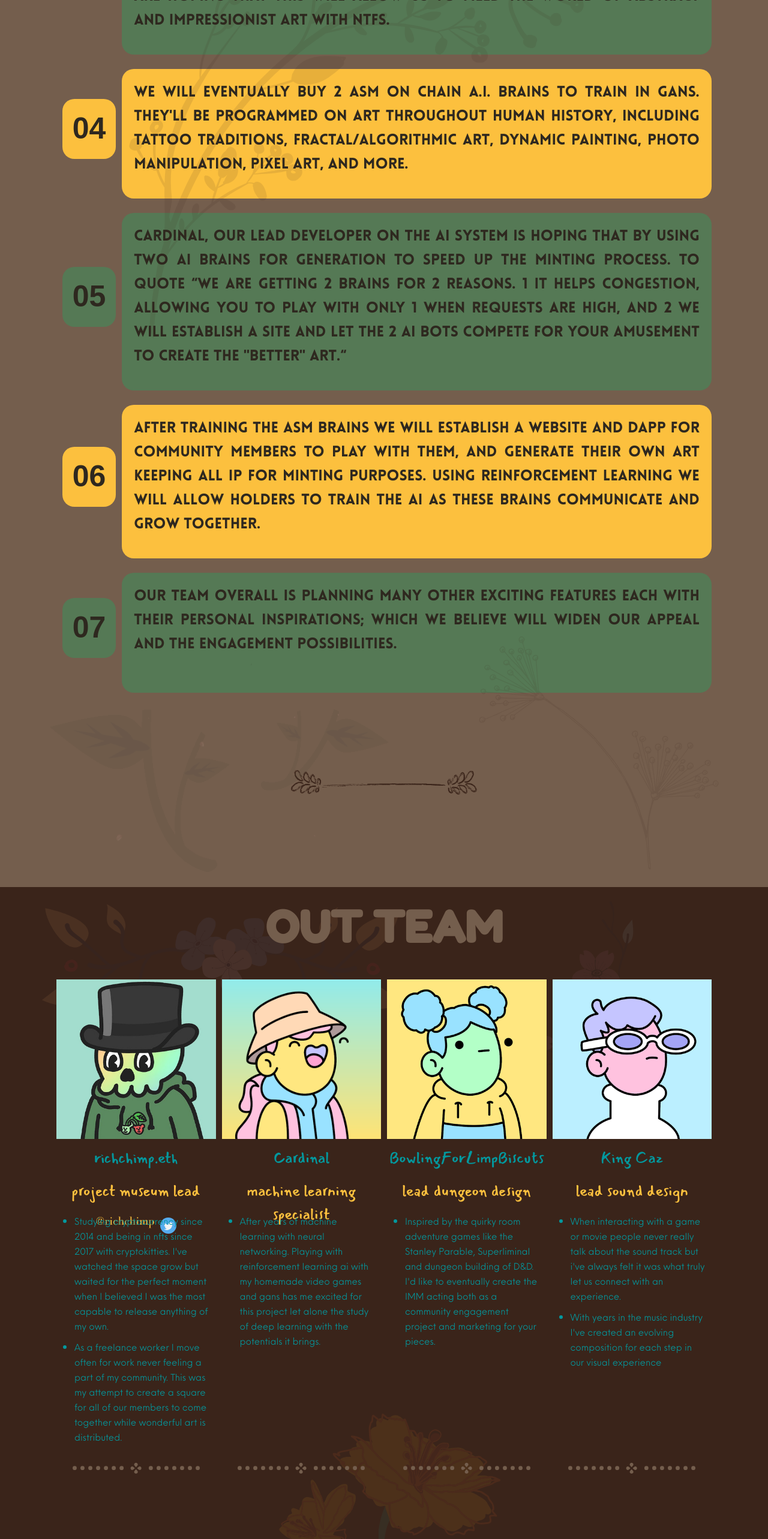
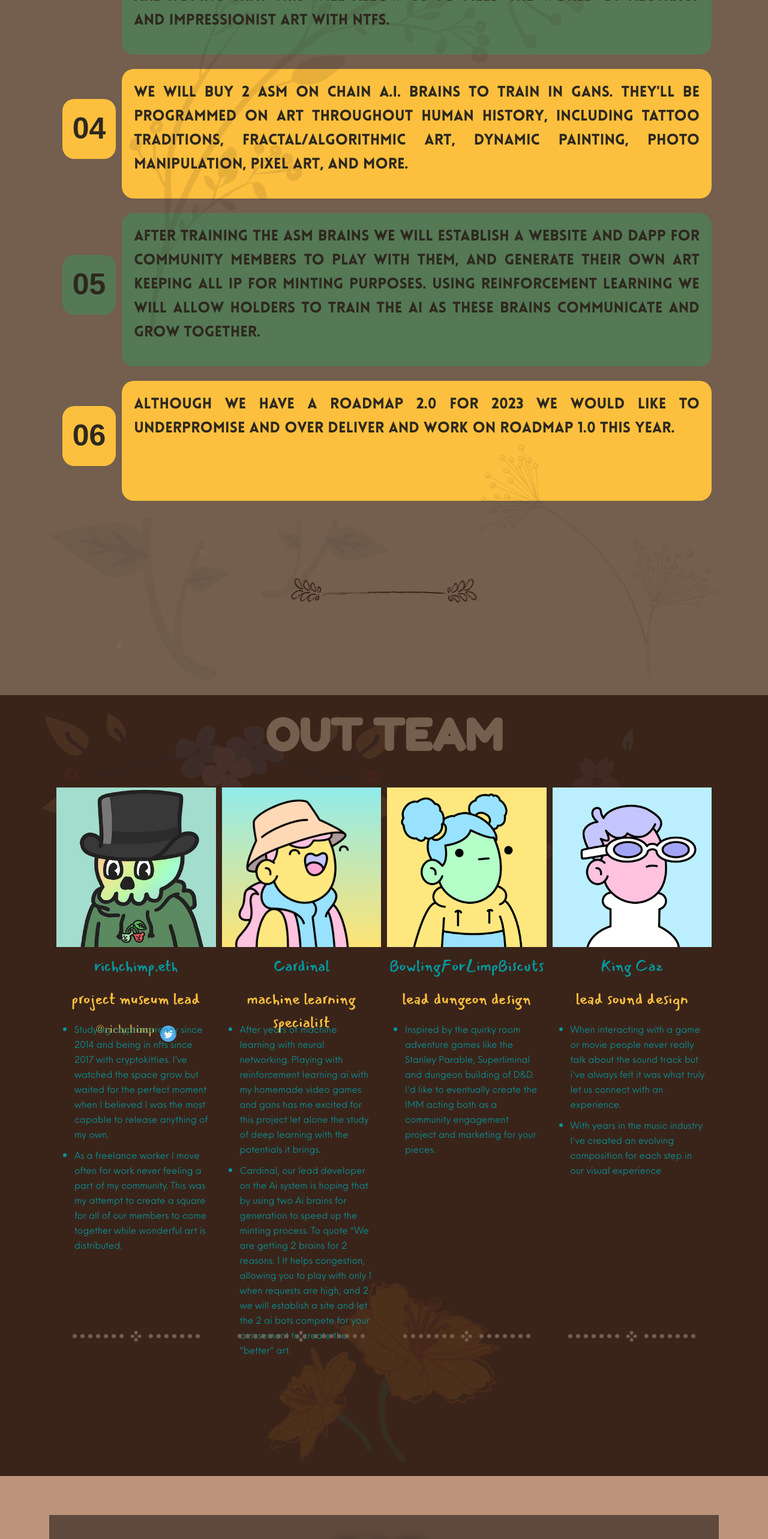
Before and after one commit to nhanlnt-96/fallen-flower-landing, a React (Create React App) app: page / in a window 1280 px wide. Shown: the part 4180-6746 px from the top of the page at 60% size. Built offline with nearby package versions, Linux system fonts and the light colour scheme; the HTML template or start-up script is replaced by a standard one; a web font is replaced by a local one.

Commit message:
[master]: Change text

```diff
--- a/src/components/contact/ContactComp.js
+++ b/src/components/contact/ContactComp.js
@@ -30,6 +30,7 @@ const ContactComp = () => {
           <p data-aos="fade-up" className="contact-item space-content">to read more about the asm on chain A.I.
             brains</p>
           <p data-aos="fade-up" className="contact-url">https://www.alteredstatemachine.xyz/?s=09</p>
+          <p data-aos="fade-up" className="contact-url">https://youtu.be/Mh6s94NAeDk</p>
           <p data-aos="fade-up" className="contact-item">@altstatemachine</p>
           <p data-aos="fade-up" className="contact-item space-content">Those are some links for the concept and further
             research.</p>
@@ -45,7 +46,7 @@ const ContactComp = () => {
                 <img src={Twitter} alt="discord-fallen-flower" />
               </a>
             </div>
-            <p className="sub-footer">All donations will also go in our Easter Egg hunt as well more fair and engaging manner than a giveaway. So please use this as an opportunity to send us your art or any undesired tokens to fallenflower.eth. We will leave it hidden for anyone to find. This is to recycle our community's excess and give it out to members in hopes of reaching a wider audience. ALL eth and nft assets sent to this address will be hidden in our museum for anyone in the community to find and keep as a part of our digital Easter Egg hunt. (We advise you to add it on zerion because we keep all proof of donation on the chain!)</p>
+            {/*<p className="sub-footer">All donations will also go in our Easter Egg hunt as well more fair and engaging manner than a giveaway. So please use this as an opportunity to send us your art or any undesired tokens to fallenflower.eth. We will leave it hidden for anyone to find. This is to recycle our community's excess and give it out to members in hopes of reaching a wider audience. ALL eth and nft assets sent to this address will be hidden in our museum for anyone in the community to find and keep as a part of our digital Easter Egg hunt. (We advise you to add it on zerion because we keep all proof of donation on the chain!)</p>*/}
           </div>
           <div className="bg-right" />
         </Row>
--- a/src/components/team/TeamComp.scss
+++ b/src/components/team/TeamComp.scss
@@ -171,14 +171,14 @@
         margin-bottom: 24px;
       }
       @include tablet {
-        height: 350px;
+        height: 450px;
       }
       @include desktop {
         margin-top: 12px;
-        height: 250px;
+        height: 350px;
       }
       @include wide-desktop {
-        height: 400px;
+        height: 500px;
       }
 
       .desc {
--- a/src/configs/roadmapData.js
+++ b/src/configs/roadmapData.js
@@ -17,20 +17,22 @@ export const roadmapData = [
   },
   {
     progress: "04",
-    content: "We will eventually buy 2 asm on chain A.I. brains to train in Gans. They'll be programmed on art throughout human history, including tattoo traditions, fractal/algorithmic art, dynamic painting, photo manipulation, pixel art, and more. "
+    content: "We will buy 2 asm on chain A.I. brains to train in Gans. They'll be programmed on art throughout human history, including tattoo traditions, fractal/algorithmic art, dynamic painting, photo manipulation, pixel art, and more. "
   },
+  // {
+  //   progress: "05",
+  //   content: `Cardinal, our lead developer on the Ai system is hoping that by using two Ai brains for generation to speed up the minting process. To quote “We are getting 2 brains for 2 reasons. 1 It helps congestion, allowing you to play with only 1 when requests are high, and 2 we will establish a site and let the 2 ai bots compete for your amusement to create the "better" art.“`
+  // },
   {
     progress: "05",
-    content: `Cardinal, our lead developer on the Ai system is hoping that by using two Ai brains for generation to speed up the minting process. To quote “We are getting 2 brains for 2 reasons. 1 It helps congestion, allowing you to play with only 1 when requests are high, and 2 we will establish a site and let the 2 ai bots compete for your amusement to create the "better" art.“`
-  },
-  {
-    progress: "06",
     content: "After training the asm brains we will establish a website and dapp for community members to play with" +
       " them, and generate their own art keeping all ip for minting purposes. Using reinforcement learning we will" +
       " allow holders to train the AI as these brains communicate and grow together."
   },
   {
-    progress: "07",
-    content: "Our team overall is planning many other exciting features each with their personal inspirations; which we believe will widen our appeal and the engagement possibilities. "
+    progress: "06",
+    content: "Although we have a roadmap 2.0 for 2023 we would like to underpromise and over deliver and work on" +
+      " roadmap 1.0 this year.",
+    // content: "Our team overall is planning many other exciting features each with their personal inspirations; which we believe will widen our appeal and the engagement possibilities. "
   },
 ]
--- a/src/configs/teamData.js
+++ b/src/configs/teamData.js
@@ -20,7 +20,9 @@ export const teamData = [
     title: "machine learning specialist",
     social: "",
     socialIcon: "",
-    about: ["After years of machine learning with neural networking. Playing with reinforcement learning ai with my homemade video games and gans has me excited for this project let alone the study of deep learning with the potentials it brings."]
+    about: ["After years of machine learning with neural networking. Playing with reinforcement learning ai with my" +
+    " homemade video games and gans has me excited for this project let alone the study of deep learning with the" +
+    " potentials it brings.", "Cardinal, our lead developer on the Ai system is hoping that by using two Ai brains for generation to speed up the minting process. To quote “We are getting 2 brains for 2 reasons. 1 It helps congestion, allowing you to play with only 1 when requests are high, and 2 we will establish a site and let the 2 ai bots compete for your amusement to create the \"better\" art."]
   },
   {
     ava: Ava3,
```
